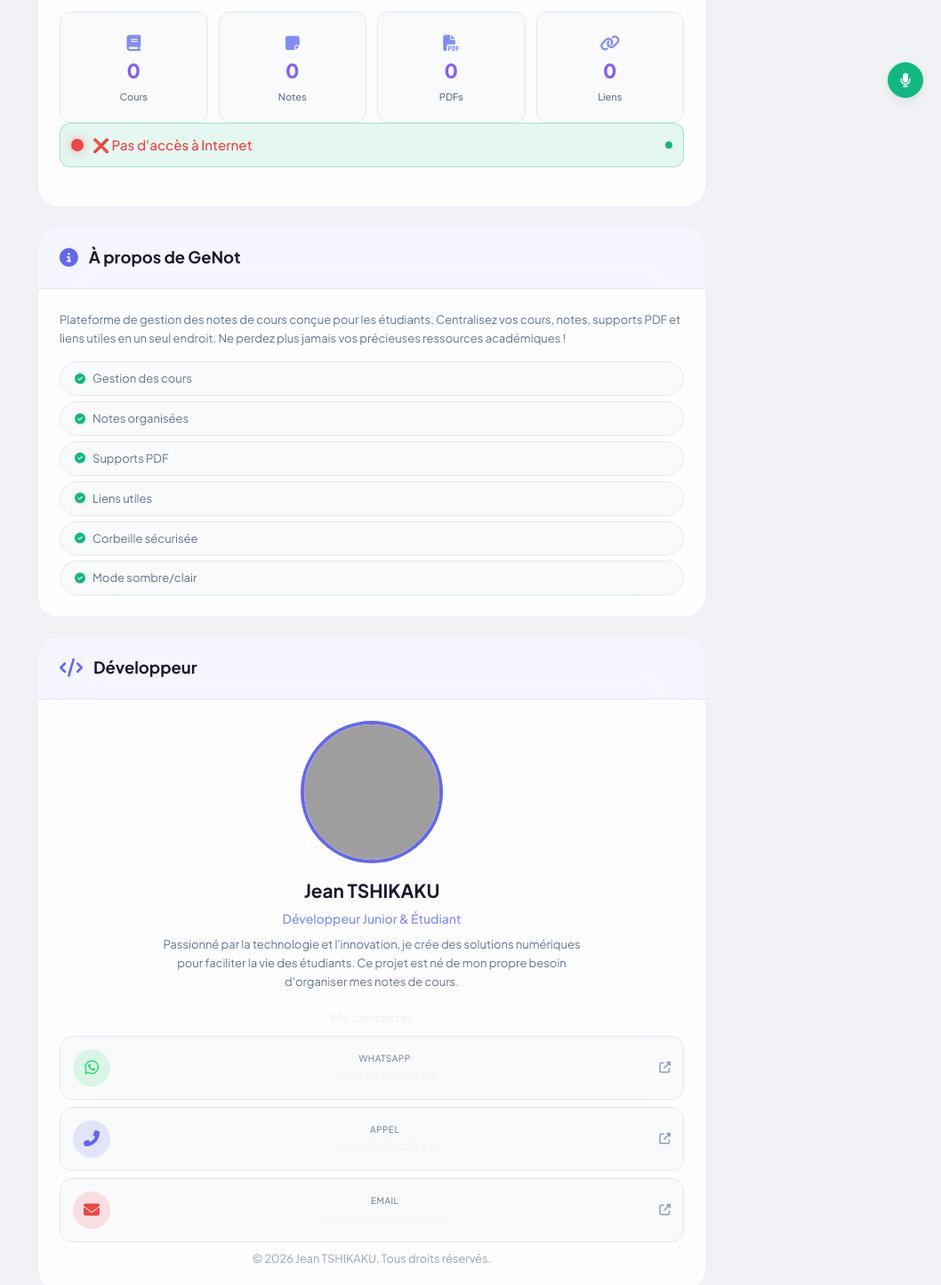
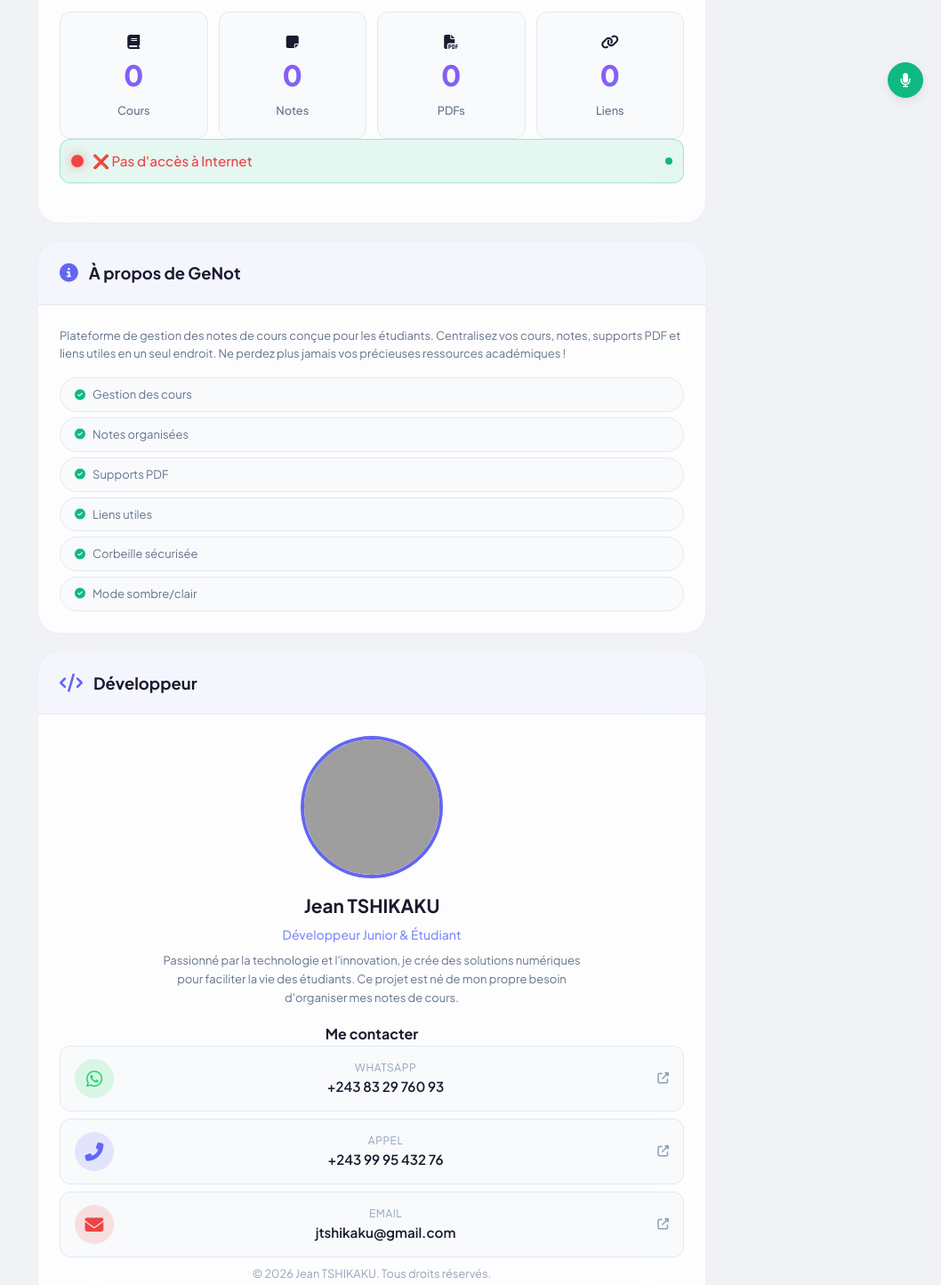
Before and after one commit to Jean-TSHIKAKU421/genot, a website: page public/settings.html in a window 1280 px wide. Shown: the part 590-2034 px from the top of the page at 89% size, without its empty margins (222-1280 px from the left). Drawn offline with Linux system fonts and the light colour scheme; no server answers; sample sign-in values are in the browser's storage; grey boxes are pictures that could not be loaded.

Commit message:
Mise à jour automatique

```diff
--- a/public/css/settings.css
+++ b/public/css/settings.css
@@ -775,25 +775,6 @@
     opacity: 0.6;
 }
 
-/* Stats avec icônes */
-.stat-icon {
-    font-size: 18px;
-    color: var(--primary-light, #818cf8);
-    margin-bottom: 6px;
-}
-
-.stat-number {
-    font-size: 22px;
-    font-weight: 800;
-    color: var(--text, #f1f5f9);
-}
-
-.stat-label {
-    font-size: 11px;
-    color: var(--text-secondary, #94a3b8);
-    margin-top: 2px;
-    font-weight: 500;
-}
 
 /* Statut connexion avec dot */
 .connection-status {
@@ -885,75 +866,6 @@
     margin-bottom: 18px;
 }
 
-/* Contact heading */
-.contact-heading {
-    font-size: 14px;
-    font-weight: 700;
-    color: var(--text, #f1f5f9);
-    margin-bottom: 10px;
-}
-
-/* Contact items */
-.contact-item {
-    display: flex;
-    align-items: center;
-    gap: 12px;
-    padding: 14px;
-    border-radius: 14px;
-    margin-bottom: 8px;
-    border: 1px solid var(--border, rgba(255,255,255,0.1));
-    text-decoration: none;
-    transition: all 0.2s;
-}
-
-.contact-item:hover {
-    background: var(--card-alt, rgba(255,255,255,0.05));
-}
-
-.contact-item.whatsapp .contact-icon {
-    background: rgba(37,211,102,0.15);
-    color: #25d366;
-}
-
-.contact-item.phone .contact-icon {
-    background: rgba(99,102,241,0.15);
-    color: #6366f1;
-}
-
-.contact-item.email .contact-icon {
-    background: rgba(239,68,68,0.15);
-    color: #ef4444;
-}
-
-.contact-icon {
-    width: 42px;
-    height: 42px;
-    border-radius: 50%;
-    display: flex;
-    align-items: center;
-    justify-content: center;
-    font-size: 18px;
-}
-
-.contact-info {
-    flex: 1;
-}
-
-.contact-label {
-    display: block;
-    font-size: 10px;
-    text-transform: uppercase;
-    letter-spacing: 0.5px;
-    color: var(--text-secondary, #94a3b8);
-    margin-bottom: 2px;
-}
-
-.contact-value {
-    font-size: 13px;
-    font-weight: 600;
-    color: var(--text, #f1f5f9);
-}
-
 /* Bouton déconnexion */
 .btn-logout {
     display: flex;
```
